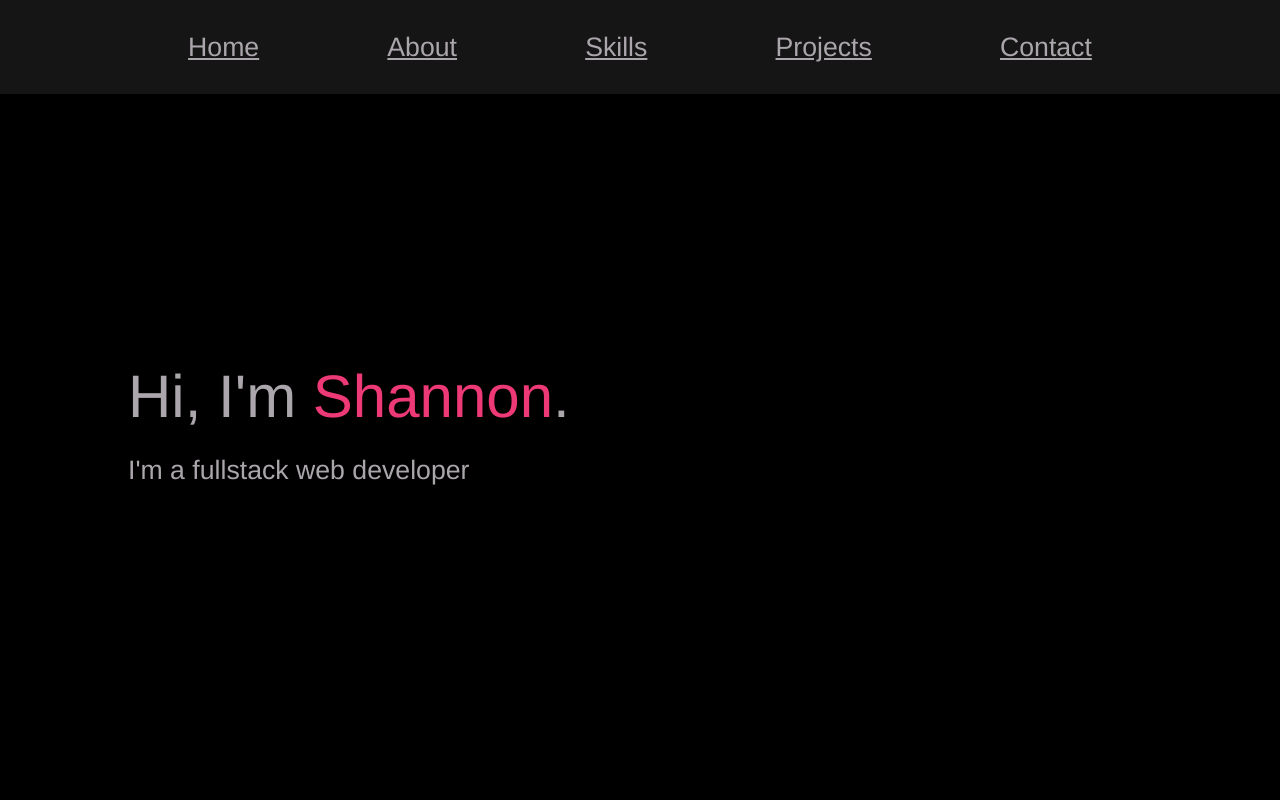
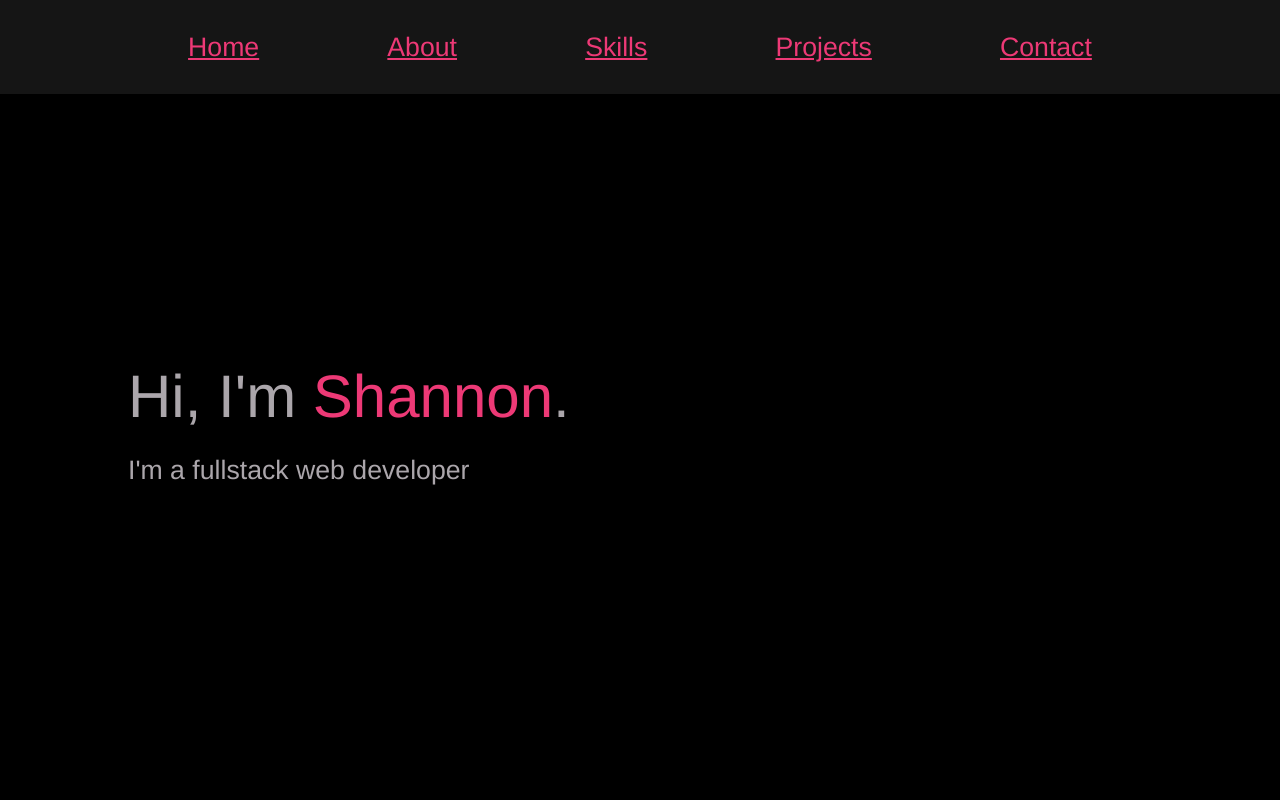
Before and after one commit to Cedrus32/Portfolio, a React (Vite) app: page / in a window 1280 px wide. Shown: the top 800 px of the page. Built offline with nearby package versions, Linux system fonts and the light colour scheme.

Commit message:
Add active class style rule

```diff
--- a/src/styles/index.css
+++ b/src/styles/index.css
@@ -68,7 +68,7 @@ article,
 
 a:hover,
 a:active,
-.selected,
+.active,
 .contact-links a:hover span,
 .contact-links a:active span {
     color: var(--accent);
```
